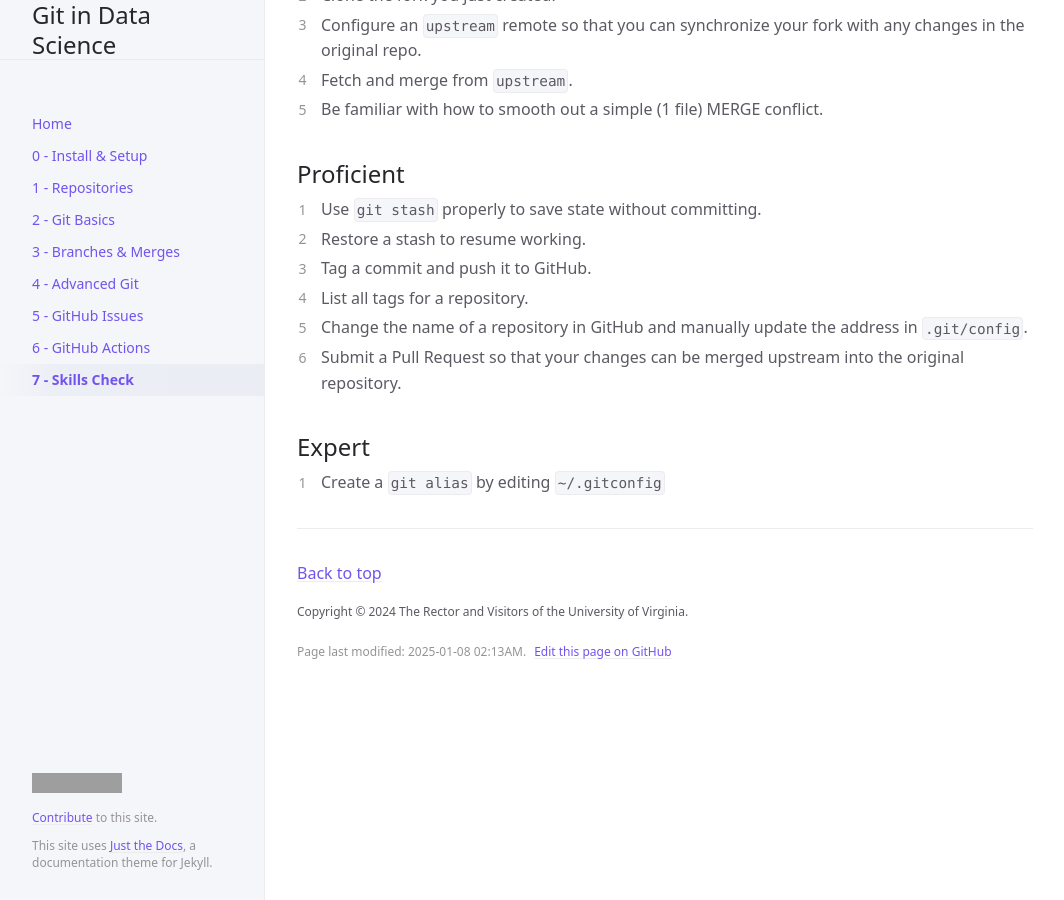
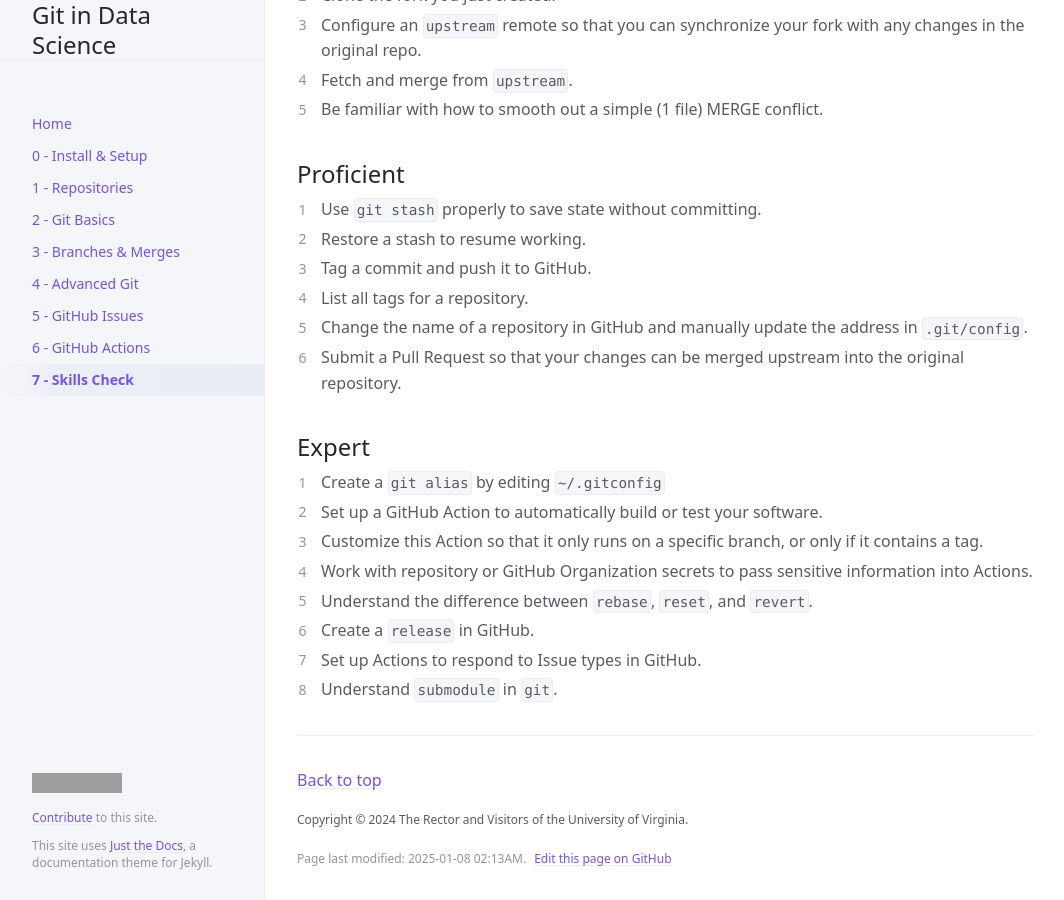
Before and after one commit to UVADS/git-basics, a Jekyll site: the page built from docs/skills-check.md, in a window 1280 px wide and 900 px high, scrolled down 1026 px. Shown: the whole window, without its empty margins (107-1171 px from the left). Built offline with Jekyll 4.4.1, drawn with Linux system fonts in a browser that asks for light colours; cached includes are drawn as plain includes; grey boxes are pictures that could not be loaded.

Commit message:
Skills list v1 done

```diff
--- a/docs/skills-check.md
+++ b/docs/skills-check.md
@@ -56,3 +56,10 @@ Test your grasp of git and GitHub by using the following checks:
 ## Expert
 
 1. Create a `git alias` by editing `~/.gitconfig`
+2. Set up a GitHub Action to automatically build or test your software.
+3. Customize this Action so that it only runs on a specific branch, or only if it contains a tag.
+4. Work with repository or GitHub Organization secrets to pass sensitive information into Actions.
+4. Understand the difference between `rebase`, `reset`, and `revert`.
+5. Create a `release` in GitHub.
+6. Set up Actions to respond to Issue types in GitHub.
+7. Understand `submodule` in `git`.
```
